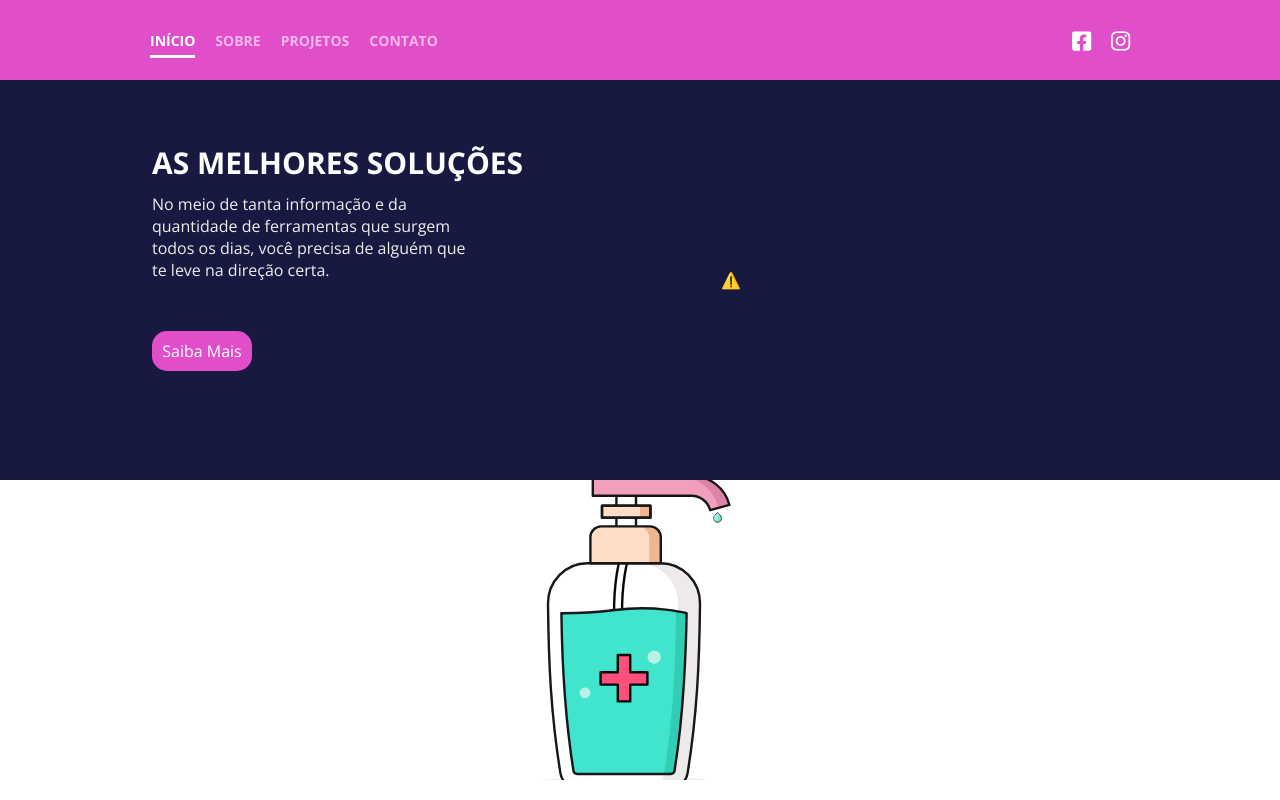
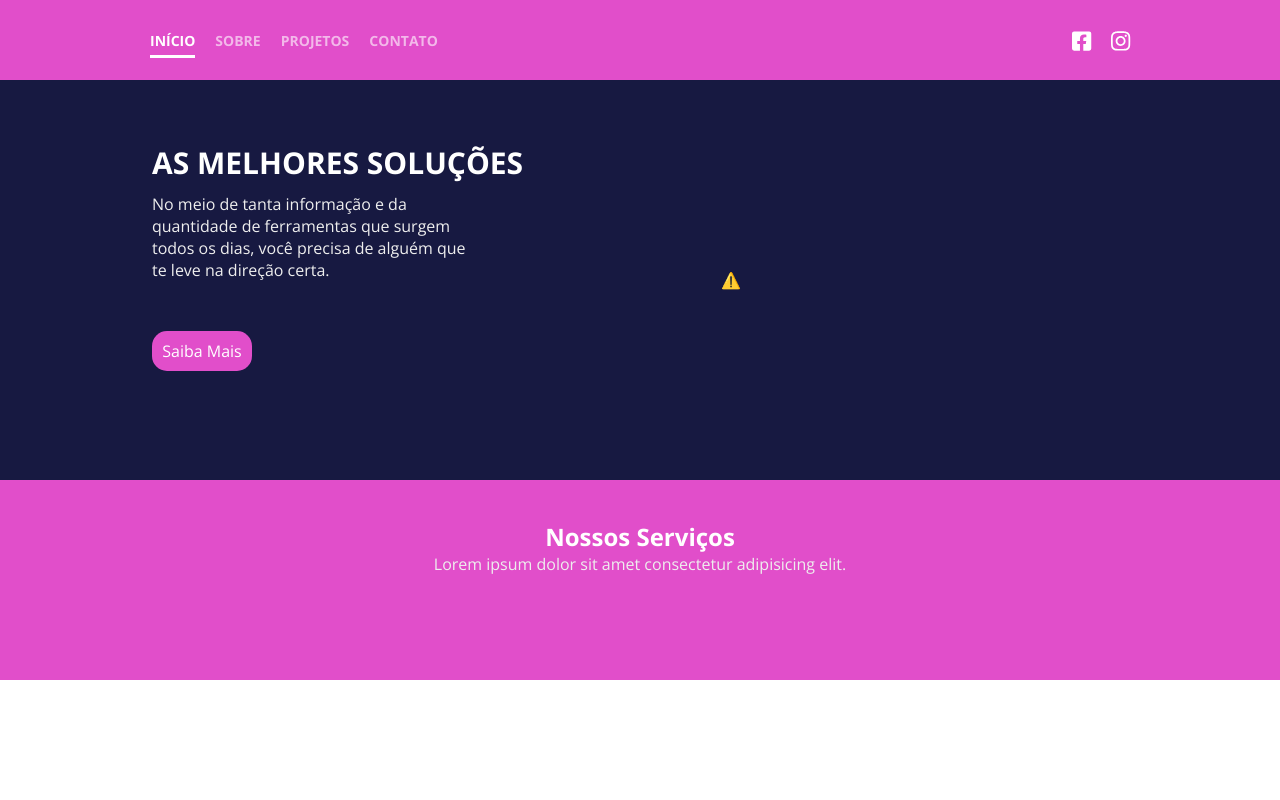
Before and after one commit to ValcineiJr/Siteweises, a React (Create React App) app: page / in a window 1280 px wide. Built offline with nearby package versions, Linux system fonts and the light colour scheme; no server answers.

Commit message:
Criando a box2

```diff
--- a/src/pages/Home/index.js
+++ b/src/pages/Home/index.js
@@ -1,13 +1,17 @@
 import React from "react";
-import Lottie from "react-lottie";
 import * as animationData from "../../Animation/17899-hand-sanitizer.json";
 import {
   ApresentationDescription,
   ApresentationTitle,
   Body,
   Box1,
+  Box1Container,
   Box1Left,
   Box1Right,
+  Box2,
+  Box2Container,
+  Box2Description,
+  Box2Title,
   Container,
   Header,
   IconLink,
@@ -18,9 +22,9 @@ import {
   MenuLink,
   MenuList,
   MenuText,
-  MoreInfoBtn
+  MoreInfoBtn,
+  Services
 } from "./styles";
-import "./styles.css";
 export default function Home() {
   const menuItens = [
     { id: 0, active: "active", name: "início" },
@@ -98,9 +102,10 @@ export default function Home() {
           </MenuFather>
         </Container>
       </Header>
-      <Box1 color={colors["purple-dark"]}>
-        <Container className="containerMain">
-          <Box1Left className="conteudoMain">
+      <Box1 bgColor={colors["purple-dark"]}>
+        <Container>
+          <Box1Container>
+            <Box1Left>
               <ApresentationTitle>as melhores soluções</ApresentationTitle>
               <ApresentationDescription>
                 No meio de tanta informação e da quantidade de ferramentas que
@@ -125,15 +130,20 @@ export default function Home() {
                 autoplay
               ></lottie-player>
             </Box1Right>
+          </Box1Container>
         </Container>
       </Box1>
-      <Lottie
-        options={defaultOptions}
-        height={300}
-        width={400}
-        isStopped={false}
-        isPaused={false}
-      />
+      <Box2 bgColor={colors["dark-pink"]}>
+        <Container>
+          <Box2Container>
+            <Box2Title>Nossos Serviços</Box2Title>
+            <Box2Description>
+              Lorem ipsum dolor sit amet consectetur adipisicing elit.
+            </Box2Description>
+            <Services></Services>
+          </Box2Container>
+        </Container>
+      </Box2>
     </Body>
   );
 }
--- a/src/pages/Home/styles.css
+++ /dev/null
@@ -1,23 +0,0 @@
-.containerMain{
-  display:flex;
-  justify-content: space-between;
-}
-.containerButton{
-  padding: 15px;
-}
-.containerButton button {
-  padding: 6px;
-  background: #ff79c6;
-  border-radius: 5px;
-  border-style: none;
-  color: #FFFF;
-  font-family: "Open Sans", sans-serif;
-  font-weight: bold;
-
-}
-.apresentacao div p {
-  padding: 5px;
-}
-.apresentacao  {
-  height: 100vh;
-}
--- a/src/pages/Home/styles.js
+++ b/src/pages/Home/styles.js
@@ -77,8 +77,11 @@ export const MenuFather = styled.div`
   align-items: center;
 `;
 export const Box1 = styled.div`
-  background: ${props => props.color};
+  background: ${props => props.bgColor};
   padding: 50px 0;
+`;
+export const Box1Container = styled.div`
+  display: flex;
 `;
 export const Box1Left = styled.div`
   flex: 1;
@@ -135,3 +138,22 @@ export const Box1Image = styled.img`
   height: 300px;
   width: 350px;
 `;
+export const Box2 = styled.div`
+  height: 200px;
+  background: ${props => props.bgColor};
+`;
+export const Box2Container = styled.div`
+  display: flex;
+  flex-direction: column;
+  padding: 40px 0;
+  align-items: center;
+`;
+export const Box2Title = styled.h2`
+  color: #fff;
+`;
+export const Services = styled.div`
+  display: flex;
+`;
+export const Box2Description = styled.p`
+  color: #eee;
+`;
```
Lines whose indentation alone changed are shown as unchanged.
